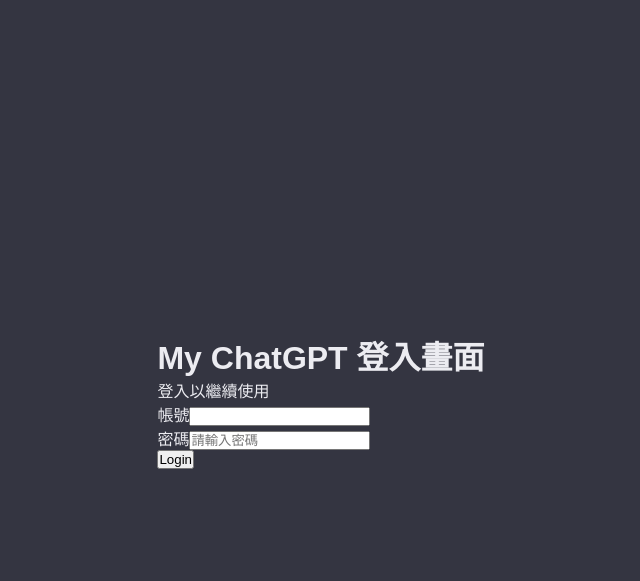
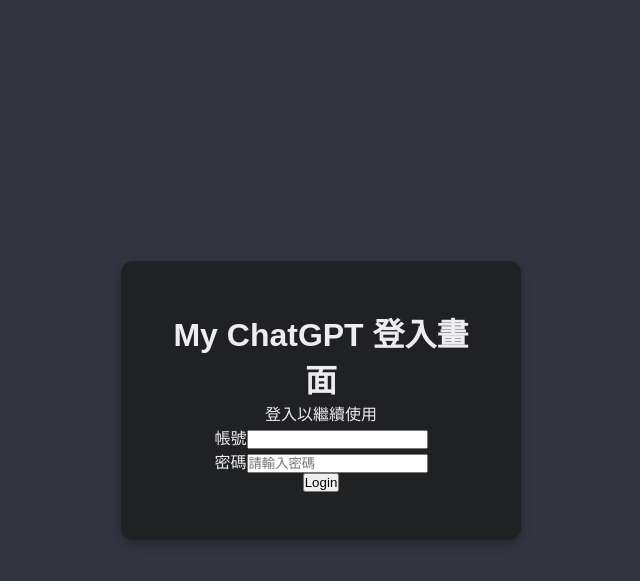
Before and after one commit to jizang/MyCustomizeGPT20251210, a Flask app: page /login in a window 1280 px wide. Shown: the top 581 px of the page, without its empty margins (319-959 px from the left). Run offline with Flask 3, Linux system fonts and the light colour scheme.

Commit message:
變更 login 畫面 part#3 for css .login-container

```diff
--- a/templates/login.html
+++ b/templates/login.html
@@ -22,6 +22,16 @@
             min-height: 100vh;
             background-color: #343541;
             color: #ececf1;
+        }
+
+        .login-container {
+            background-color: #202123;
+            padding: 48px 40px;
+            border-radius: 12px;
+            box-shadow: 0 4px 12px rgba(0, 0, 0, 0.3);
+            width: 100%;
+            max-width: 400px;
+            text-align: center;
         }
     </style>
 
```
